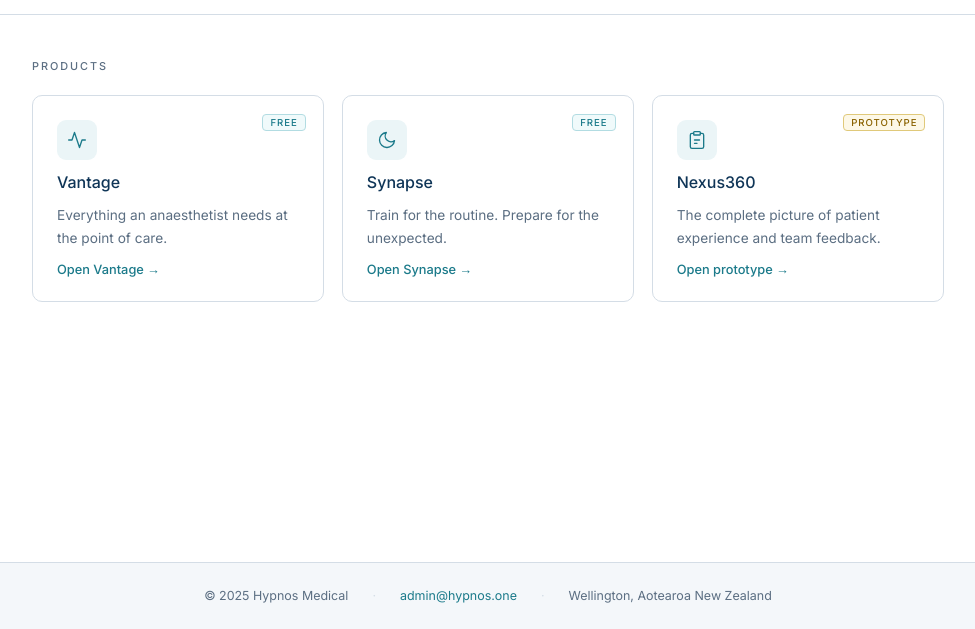
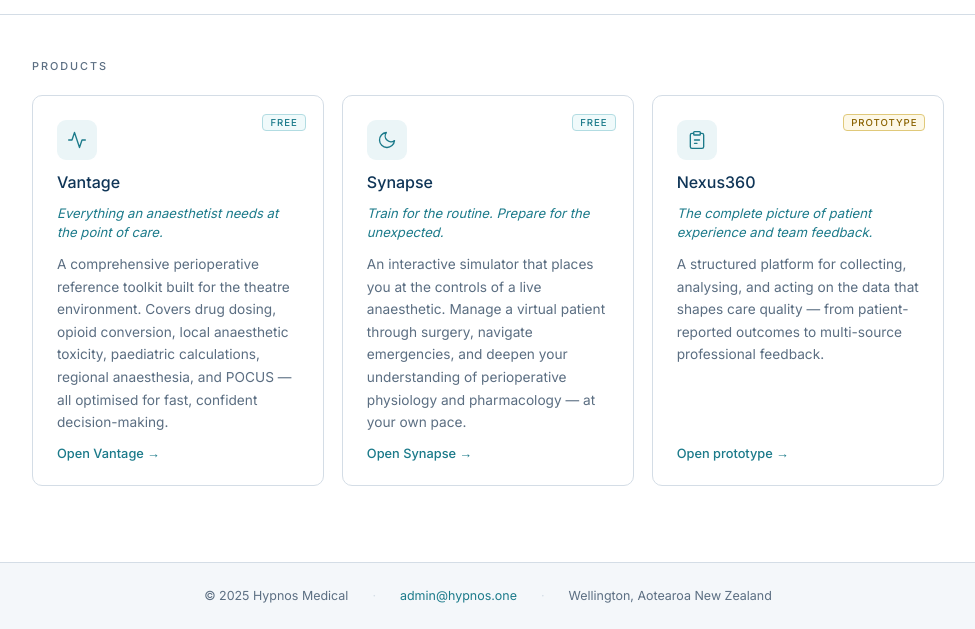
Before and after one commit to kieran1010/hypnos, a plain HTML site: page index.html in a window 1280 px wide. Shown: the part 171-800 px from the top of the page, without its empty margins (152-1127 px from the left). Drawn offline with nearby package versions, Linux system fonts and the light colour scheme.

Commit message:
Add files via upload

```diff
--- a/index.html
+++ b/index.html
@@ -159,10 +159,11 @@
             stroke-linejoin: round;
         }
 
-        .card h2 { font-size: 1rem; font-weight: 500; color: var(--navy); }
-        .card p  { font-size: .855rem; color: var(--muted); line-height: 1.65; flex: 1; }
-        .cta     { font-size: .8rem; font-weight: 500; color: var(--teal); }
-        .dim .cta { color: var(--dim); }
+        .card h2      { font-size: 1rem; font-weight: 500; color: var(--navy); }
+        .tagline      { font-size: .82rem; font-style: italic; color: var(--teal); line-height: 1.4; }
+        .card p       { font-size: .855rem; color: var(--muted); line-height: 1.65; flex: 1; }
+        .cta          { font-size: .8rem; font-weight: 500; color: var(--teal); }
+        .dim .cta     { color: var(--dim); }
 
         footer {
             border-top: 1px solid var(--border);
@@ -228,7 +229,8 @@
                 </svg>
             </div>
             <h2>Vantage</h2>
-            <p>Everything an anaesthetist needs at the point of care.</p>
+            <span class="tagline">Everything an anaesthetist needs at the point of care.</span>
+            <p>A comprehensive perioperative reference toolkit built for the theatre environment. Covers drug dosing, opioid conversion, local anaesthetic toxicity, paediatric calculations, regional anaesthesia, and POCUS — all optimised for fast, confident decision-making.</p>
             <span class="cta">Open Vantage →</span>
         </a>
 
@@ -240,7 +242,8 @@
                 </svg>
             </div>
             <h2>Synapse</h2>
-            <p>Train for the routine. Prepare for the unexpected.</p>
+            <span class="tagline">Train for the routine. Prepare for the unexpected.</span>
+            <p>An interactive simulator that places you at the controls of a live anaesthetic. Manage a virtual patient through surgery, navigate emergencies, and deepen your understanding of perioperative physiology and pharmacology — at your own pace.</p>
             <span class="cta">Open Synapse →</span>
         </a>
 
@@ -255,7 +258,8 @@
                 </svg>
             </div>
             <h2>Nexus360</h2>
-            <p>The complete picture of patient experience and team feedback.</p>
+            <span class="tagline">The complete picture of patient experience and team feedback.</span>
+            <p>A structured platform for collecting, analysing, and acting on the data that shapes care quality — from patient-reported outcomes to multi-source professional feedback.</p>
             <span class="cta">Open prototype →</span>
         </a>
 
```
